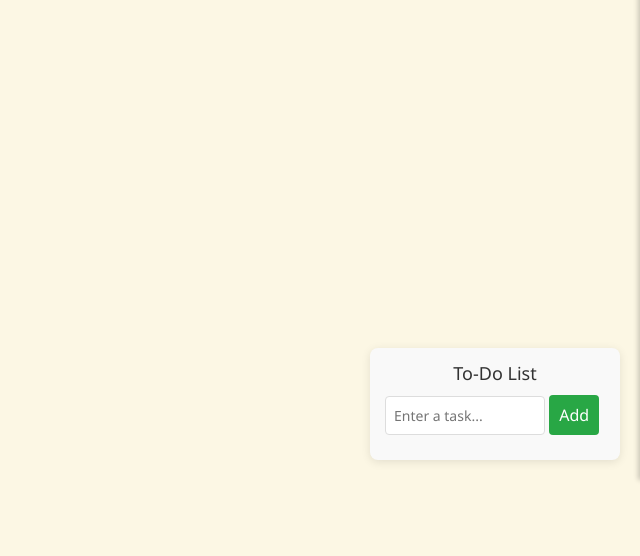
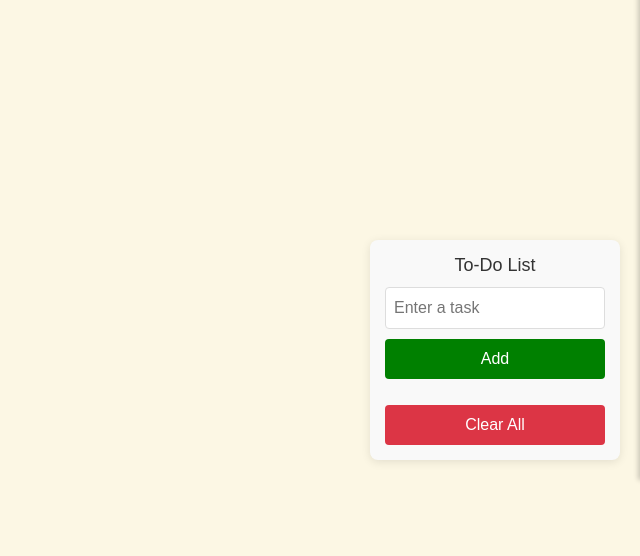
Before and after one commit to dhyan-s/habit-tracker-idp, a Flask app: page / in a window 1280 px wide. Shown: the part 320-876 px from the top of the page, without its empty margins (640-1280 px from the left). Run offline with Flask 3, Linux system fonts and the light colour scheme; the visitor is signed in with stand-in values (Sample User, id 1); data that the repository does not hold is empty; some libraries are stand-ins or nearby versions; some web fonts are replaced.

Commit message:
TodoList Changes (#10)
* removed "today" and archive

* changed some basic stuff

* added logo for the cards of habits

* positioning

* test change

* Fixed the bug of the habit button going below the page, added a todolist page

* changed the button to centre

* see, its 12am, im commiting babies

* Made New Newpage

* motivational quotes

* fixed motivation quotes bug

* Few Changes (minor)

* big change, which only you can't see

* TodoList Changes

---------

Co-authored-by: S. Dhyanesh <dhyan130709@gmail.com>
Co-authored-by: S. Dhyanesh <106443221+dhyan-s@users.noreply.github.com>

```diff
--- a/website/static/habit.js
+++ b/website/static/habit.js
@@ -102,6 +102,8 @@ export class Habit {
 }
 
 
+
+
 export class HabitDisplayManager {
     #templateDiv;
     constructor(templateDiv, parentDiv) {
--- a/website/static/homepage.js
+++ b/website/static/homepage.js
@@ -3,6 +3,10 @@ import {Habit, HabitDisplayManager} from "./habit.js";
 
 export const homepageHabitManager = new HabitDisplayManager(document.getElementsByClassName("card")[0], document.getElementById("content"));
 
+document.getElementById('clear-tasks').addEventListener('click', function() {
+    const taskList = document.getElementById('todo-list');
+    taskList.innerHTML = '';
+});
 function popUpForInfo() {
     Swal.fire({
         title: "<strong>Habit Details <u>example</u></strong>",
@@ -38,6 +42,7 @@ function closeProfileMenu() {
     profileMenu.classList.add("hidden");
 }
 
+
 document.querySelector('.menu-trigger').addEventListener('click', function() {
     document.getElementById('sideMenu').classList.toggle('open');
     document.getElementById('overlay').classList.toggle('visible');
@@ -64,29 +69,34 @@ function displayAllHabits() {
     })
 }
 
-document.getElementById('addTaskButton').addEventListener('click', function() {
-    const taskInput = document.getElementById('taskInput');
-    const taskText = taskInput.value.trim();
-
-    if (taskText !== '') {
-        const taskList = document.getElementById('taskList');
-
-        const li = document.createElement('li');
-        li.className = 'task-item';
+document.getElementById('add-task').addEventListener('click', function() {
+    const taskInput = document.getElementById('todo-input');
+    const taskValue = taskInput.value.trim();
+    if (taskValue) {
+        const taskList = document.getElementById('todo-list');
+        const newTask = document.createElement('li');
 
         const checkbox = document.createElement('input');
         checkbox.type = 'checkbox';
-        checkbox.addEventListener('change', function() {
-            li.classList.toggle('completed');
+        checkbox.className = 'checkbox';
+
+        checkbox.addEventListener('click', function() {
+            newTask.classList.toggle('completed');
         });
 
-        li.appendChild(checkbox);
-        li.appendChild(document.createTextNode(taskText));
-        taskList.appendChild(li);
-
+        newTask.appendChild(checkbox);
+        newTask.appendChild(document.createTextNode(taskValue));
+        taskList.appendChild(newTask);
         taskInput.value = '';
     }
 });
+
+document.getElementById('clear-tasks').addEventListener('click', function() {
+    const taskList = document.getElementById('todo-list');
+    taskList.innerHTML = '';
+});
+
+
 
 const quotes = [
     "The only way to do great work is to love what you do. - Steve Jobs",
--- a/website/static/styles/homepage.css
+++ b/website/static/styles/homepage.css
@@ -76,6 +76,22 @@ header ul {
 
 }
 
+.clear-btn {
+    width: 100%;
+    padding: 8px;
+    background-color: #dc3545;
+    color: white;
+    border: none;
+    border-radius: 4px;
+    cursor: pointer;
+    margin-top: 10px;
+}
+
+#clearToDoList{
+    color: red;
+    text-decoration: underline;
+}
+
 .button:active {
     background-color: #e55b5b;
     box-shadow: 0 5px #666;
@@ -149,6 +165,70 @@ header ul {
     display: flex;
     align-items: center;
 }
+
+.todo-container {
+    width: 250px;
+    padding: 20px;
+    background-color: #f8f8f8;
+    border-radius: 8px;
+    box-shadow: 0 4px 8px rgba(0, 0, 0, 0.1);
+    font-family: Arial, sans-serif;
+}
+
+#todo-input {
+    width: 100%;
+    padding: 8px;
+    margin-bottom: 10px;
+    border-radius: 4px;
+    border: 1px solid #ddd;
+}
+
+#add-task {
+    width: 100%;
+    padding: 8px;
+    background-color: green;
+    color: white;
+    border: none;
+    border-radius: 4px;
+    cursor: pointer;
+}
+
+#todo-list {
+    list-style-type: none;
+    padding: 0;
+    margin-top: 10px;
+}
+
+#todo-list li {
+    display: flex;
+    align-items: center;
+    padding: 8px;
+    margin-bottom: 5px;
+    background-color: #fff;
+    border: 1px solid #ddd;
+    border-radius: 4px;
+}
+
+#todo-list li.completed {
+    text-decoration: line-through;
+    color: #999;
+}
+
+.clear-btn {
+    width: 100%;
+    padding: 8px;
+    background-color: #dc3545;
+    color: white;
+    border: none;
+    border-radius: 4px;
+    cursor: pointer;
+    margin-top: 10px;
+}
+
+.checkbox {
+    margin-right: 10px;
+}
+
 
 #user-icon {
     width: 40px;
--- a/website/templates/homepage.html
+++ b/website/templates/homepage.html
@@ -173,9 +204,10 @@
 
         <div class="todo-container">
             <h3>To-Do List</h3>
-            <input type="text" id="taskInput" placeholder="Enter a task...">
-            <button id="addTaskButton">Add</button>
-            <ul id="taskList"></ul>
+            <input type="text" id="todo-input" placeholder="Enter a task">
+            <button id="add-task">Add</button>
+            <ul id="todo-list"></ul>
+            <button id="clear-tasks" class="clear-btn">Clear All</button>
         </div>
 
         <section class="button-section">
@@ -193,5 +224,41 @@
 
 </div>
 
+<script>
+    // JavaScript to handle the SweetAlert
+    document.getElementById('habitImage').addEventListener('click', function() {
+        Swal.fire({
+            title: '<strong>Habit Details</strong>',
+            html:
+                '<p><b>Streak:</b> 10 days</p>' +
+                '<p><b>Duration:</b> 30 minutes/day</p>' +
+                '<p><b>Time Period:</b> 7:00 AM - 7:30 AM</p>' +
+                '<p><b>Started on:</b> 2024-07-01</p>' +
+                '<p><b>Total Time:</b> 5 hours</p>' +
+                '<p><b>Notes:</b> Feeling great about this habit!</p>',
+            imageUrl: '../static/images/expand-arrows.png',
+            imageWidth: 100,
+            imageHeight: 100,
+            imageAlt: 'Habit Image',
+            showCloseButton: true,
+            showCancelButton: true,
+            focusConfirm: false,
+            confirmButtonText: 'Keep it up!',
+            cancelButtonText: 'Edit Habit',
+            customClass: {
+                popup: 'my-sweetalert-popup',
+                title: 'my-sweetalert-title',
+                htmlContainer: 'my-sweetalert-html',
+                confirmButton: 'my-sweetalert-confirm-button',
+                cancelButton: 'my-sweetalert-cancel-button'
+            }
+        });
+    });
+</script>
+
+
+
+<script src="https://cdn.jsdelivr.net/npm/sweetalert2@11"></script>
+
 </body>
 {%endblock%}
```
Also changed, not shown: other parts of website/templates/homepage.html (+32 -2 lines).
